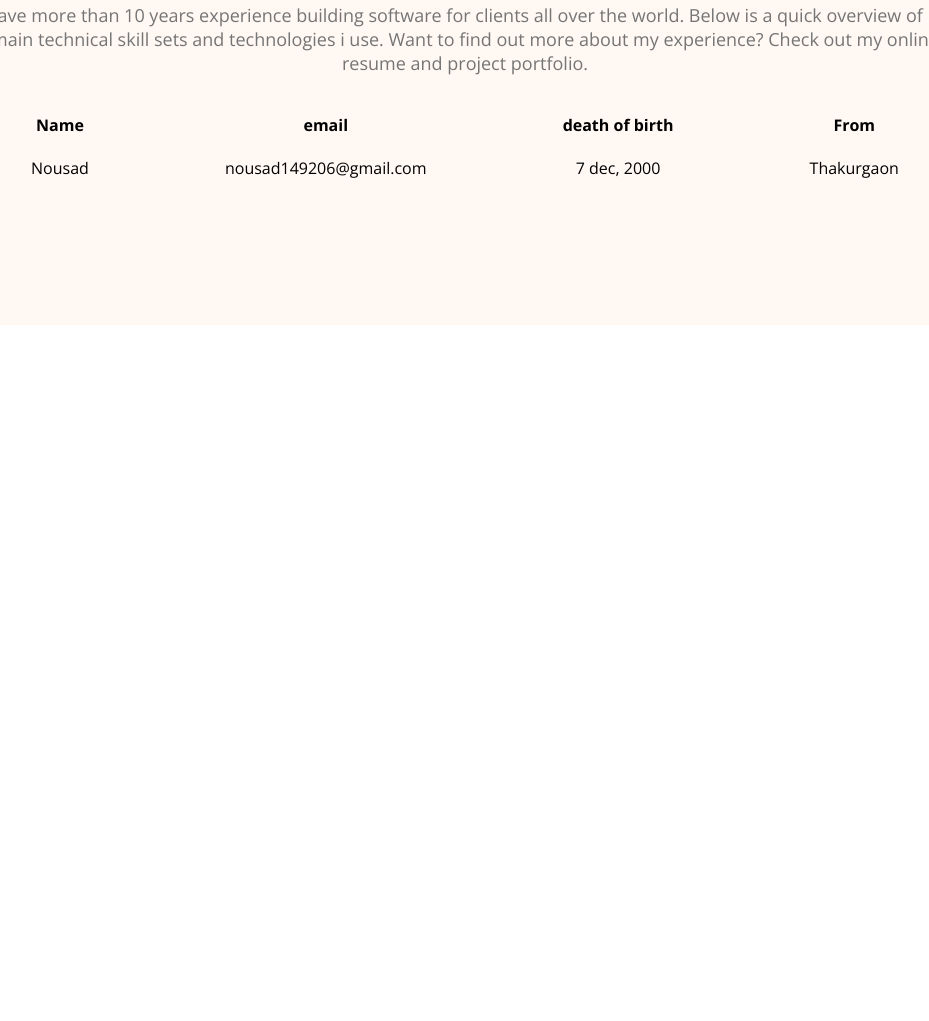
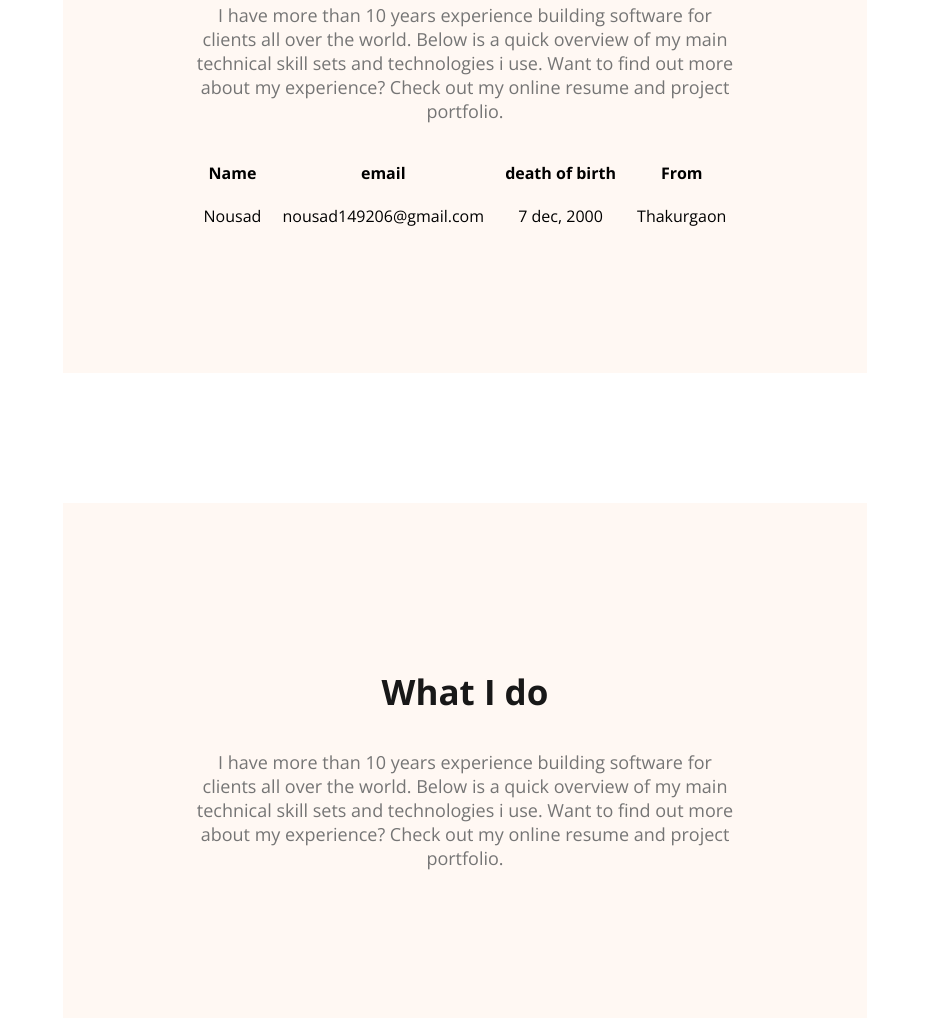
Before and after one commit to NousadUlHuda/webdeveloper-portfolio, a plain HTML site: page index.html in a window 1280 px wide. Shown: the part 1115-2136 px from the top of the page, without its empty margins (175-1104 px from the left). Before the commit the page ends 1570 px from the top, so only its background shows below. Drawn offline with nearby package versions, Linux system fonts and the light colour scheme.

Commit message:
added bk

```diff
--- a/index.html
+++ b/index.html
@@ -67,6 +67,11 @@
 
         </section>
 
+        <section class="about">
+            <h3 class="section-title"> What I do</h3>
+            <p class="section-description">I have more than 10 years experience building software for clients all over the world. Below is a quick overview of my main technical skill sets and technologies i use. Want to find out more about my experience? Check out my online resume and project portfolio.</p>
+        </section>
+
     </main>
     <footer>
 
--- a/style/portfolio.css
+++ b/style/portfolio.css
@@ -85,7 +85,7 @@ nav a{
 /* about related styles */
 .about{
     padding: 130px;
-    margin: 130px 0px;
+    margin: 130px 230px;
     border-radius: 0px;
     background: #FFF8F3;;
 }
@@ -110,3 +110,7 @@ nav a{
 .about-info{
     text-align: center;
 }
+
+.hhhh{
+    padding: 30px 130px;
+}
```
